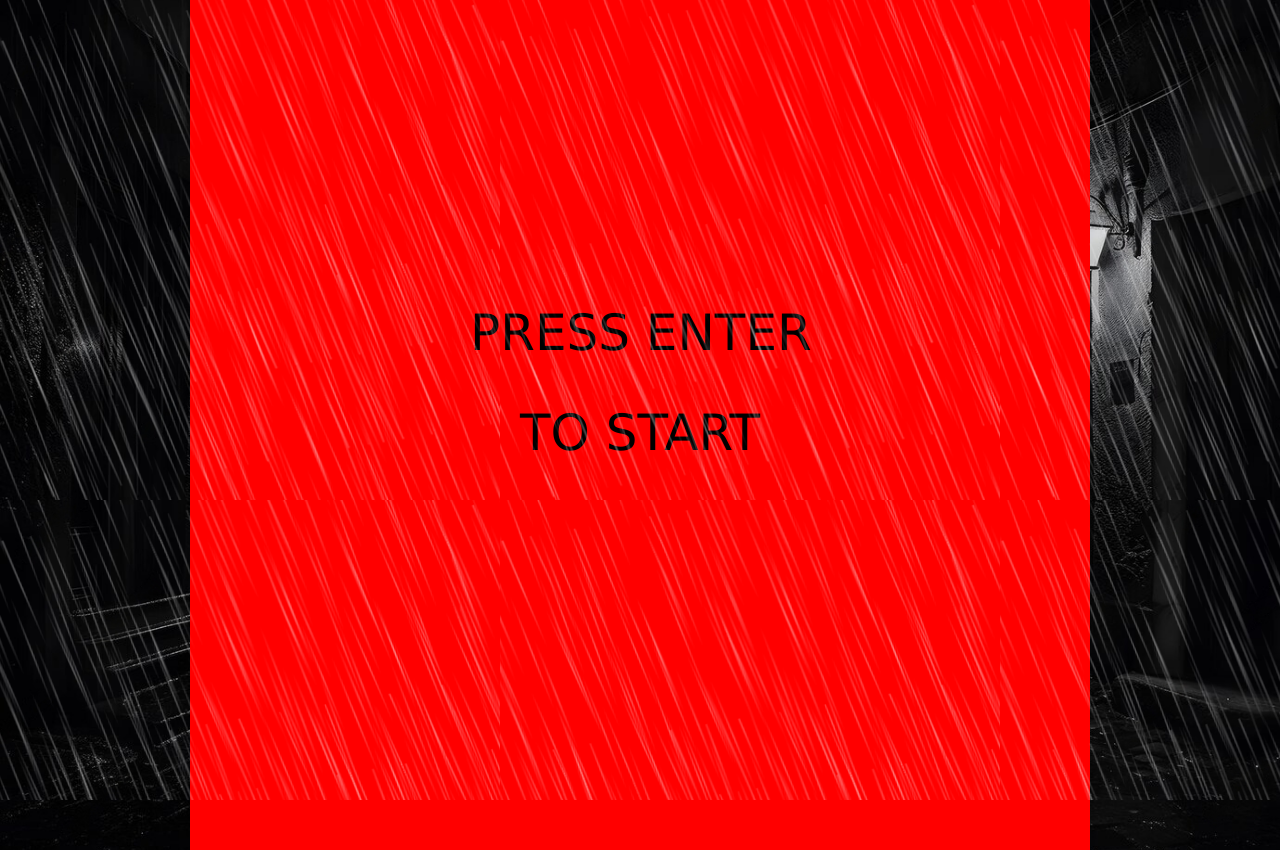
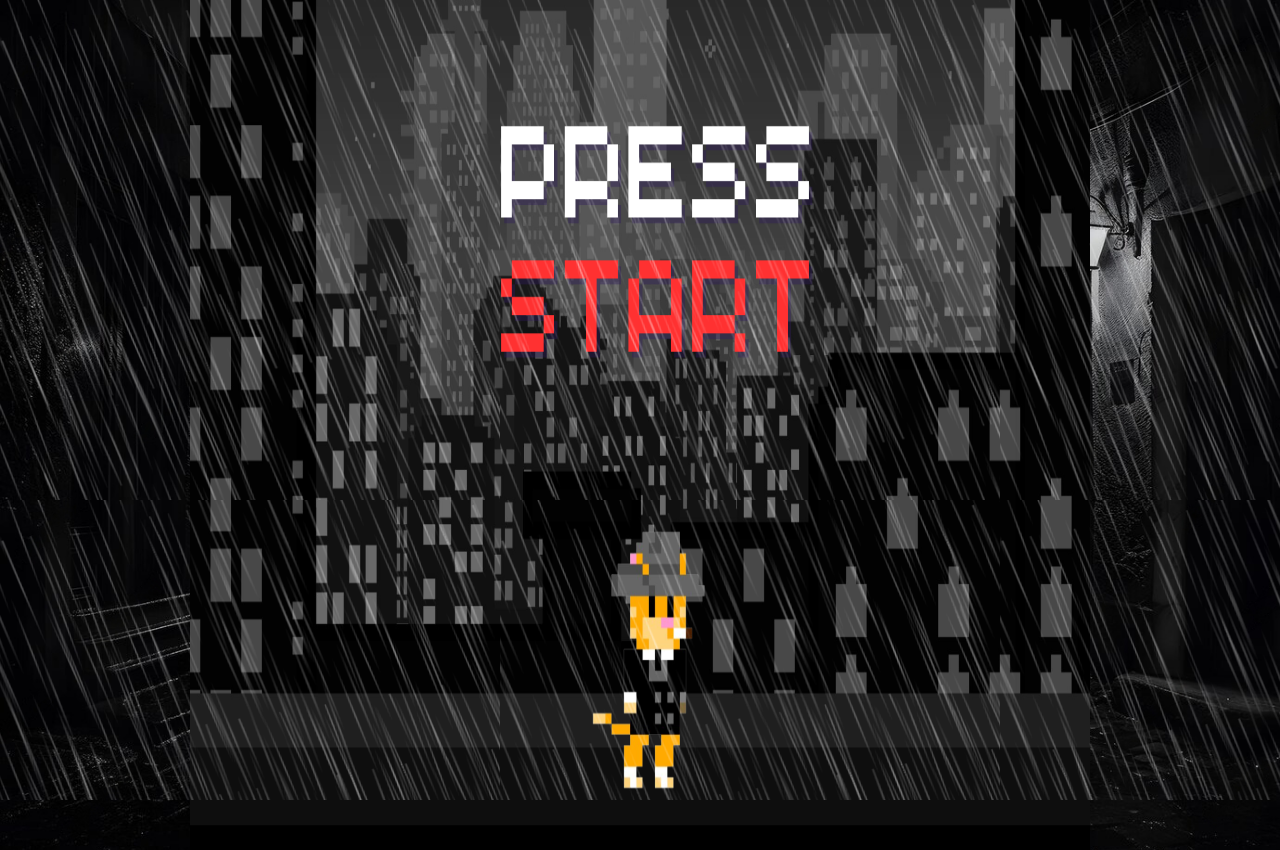
Before and after one commit to JoseLuisGL/Crossy_Road_Examen, a plain HTML site: page index.html in a window 1280 px wide. Drawn offline with Linux system fonts and the light colour scheme.

Commit message:
Imagen start y imagen obstaculos

```diff
--- a/index.html
+++ b/index.html
@@ -63,17 +63,19 @@
         var campo = new Image();
         var playerMovRight = new Image();
         var playerMovLeft = new Image();
-        var obstaculoTijeras = new Image();
-        var obstaculoSerruchos = new Image();
-        var obstaculoMotosierras = new Image();
+        var obstaculoPerro1 = new Image();
+        var obstaculoPerro2 = new Image();
+        var obstaculoPerro3 = new Image();
         var imagenPausa = new Image();
+        var imagenStart = new Image();
         campo.src = "campo_fondo.jpg";
         playerMovRight.src = "gato_derecha.png";
         playerMovLeft .src = "gato_izquierda.png";
-        obstaculoTijeras.src = "Tijeras.png";
-        obstaculoSerruchos.src = "Serruchos.png"
-        obstaculoMotosierras.src = "Motosierras.png"
+        obstaculoPerro1.src = "perro1.png";
+        obstaculoPerro2.src = "perro2.png"
+        obstaculoPerro3.src = "perro3.png"
         imagenPausa.src = "menuPausa.png"
+        imagenStart.src = "menuStart.png"
         var startTimer = 0;
         var pausedTimer = 0;
         var timer = 0;
@@ -136,11 +138,11 @@
 
         //Jugador y Obstaculos
         var player = new Player(450,819,60,60,10);
-        obstaculos.push(new Obstaculo(100, 90, 100, 70, 7, obstaculoTijeras));
-        obstaculos.push(new Obstaculo(500, 255, 100, 70, 6, obstaculoTijeras, "left")); //De derecha a izquierda obstaculo 2
-        obstaculos.push(new Obstaculo(400, 417, 100, 70, 5, obstaculoTijeras));
-        obstaculos.push(new Obstaculo(300, 582, 100, 70, 4, obstaculoTijeras, "left")); //De derecha a izquierda obstaculo 4
-        obstaculos.push(new Obstaculo(200, 745, 100, 70, 3, obstaculoTijeras));
+        obstaculos.push(new Obstaculo(100, 90, 70, 70, 7, obstaculoPerro1));
+        obstaculos.push(new Obstaculo(500, 255, 70, 70, 6, obstaculoPerro1, "left")); //De derecha a izquierda obstaculo 2
+        obstaculos.push(new Obstaculo(400, 417, 70, 70, 5, obstaculoPerro1));
+        obstaculos.push(new Obstaculo(300, 582, 70, 70, 4, obstaculoPerro1, "left")); //De derecha a izquierda obstaculo 4
+        obstaculos.push(new Obstaculo(200, 745, 70, 70, 3, obstaculoPerro1));
 
 
 
@@ -232,17 +234,17 @@
                     player.y = 819;
 
                     if (level === 2) {
-                        obstaculos.push(new Obstaculo(Math.random() * (900 - 100), 90, 100, 70, 7, obstaculoSerruchos))
-                        obstaculos.push(new Obstaculo(Math.random() * (900 - 100), 255, 100, 70, 6, obstaculoSerruchos))
-                        obstaculos.push(new Obstaculo(Math.random() * (900 - 100), 417, 100, 70, 5, obstaculoSerruchos))
-                        obstaculos.push(new Obstaculo(Math.random() * (900 - 100), 582, 100, 70, 4, obstaculoSerruchos))
-                        obstaculos.push(new Obstaculo(Math.random() * (900 - 100), 745, 100, 70, 3, obstaculoSerruchos))
+                        obstaculos.push(new Obstaculo(Math.random() * (900 - 100), 90, 70, 70, 7, obstaculoPerro2))
+                        obstaculos.push(new Obstaculo(Math.random() * (900 - 100), 255, 70, 70, 6, obstaculoPerro2, "left"))
+                        obstaculos.push(new Obstaculo(Math.random() * (900 - 100), 417, 70, 70, 5, obstaculoPerro2))
+                        obstaculos.push(new Obstaculo(Math.random() * (900 - 100), 582, 70, 70, 4, obstaculoPerro2, "left"))
+                        obstaculos.push(new Obstaculo(Math.random() * (900 - 100), 745, 70, 70, 3, obstaculoPerro2))
                     } else if (level === 3) {
-                        obstaculos.push(new Obstaculo(Math.random() * (900 - 100), 90, 100, 70, 7, obstaculoMotosierras))
-                        obstaculos.push(new Obstaculo(Math.random() * (900 - 100), 255, 100, 70, 6, obstaculoMotosierras))
-                        obstaculos.push(new Obstaculo(Math.random() * (900 - 100), 417, 100, 70, 5, obstaculoMotosierras))
-                        obstaculos.push(new Obstaculo(Math.random() * (900 - 100), 582, 100, 70, 4, obstaculoMotosierras))
-                        obstaculos.push(new Obstaculo(Math.random() * (900 - 100), 745, 100, 70, 3, obstaculoMotosierras))
+                        obstaculos.push(new Obstaculo(Math.random() * (900 - 100), 90, 70, 70, 7, obstaculoPerro3))
+                        obstaculos.push(new Obstaculo(Math.random() * (900 - 100), 255, 70, 70, 6, obstaculoPerro3, "left"))
+                        obstaculos.push(new Obstaculo(Math.random() * (900 - 100), 417, 70, 70, 5, obstaculoPerro3))
+                        obstaculos.push(new Obstaculo(Math.random() * (900 - 100), 582, 70, 70, 4, obstaculoPerro3, "left"))
+                        obstaculos.push(new Obstaculo(Math.random() * (900 - 100), 745, 70, 70, 3, obstaculoPerro3))
                     }
 
                     /*obstaculos.push(new Obstaculo(Math.random() * (900 - 100), 90, 100, 70, 7))
@@ -286,12 +288,7 @@
 
 
             }else{
-                ctx.fillStyle = "red";
-                ctx.fillRect(0, 0, 900, 900);
-                ctx.fillStyle = "black";
-                ctx.font = "50px Verdana";
-                ctx.fillText("PRESS ENTER", 280, 400,);
-                ctx.fillText("TO START", 330, 500,);
+                ctx.drawImage(imagenStart, 0, 0, 930, 900);
             }
             update();
             requestAnimationFrame(pintar);
```
Also changed, not shown: Motosierras.png (deleted), Serruchos.png (deleted), Tijeras.png (deleted), menuStart.png (added), perro1.png (added), perro2.png (added), perro3.png (added).
